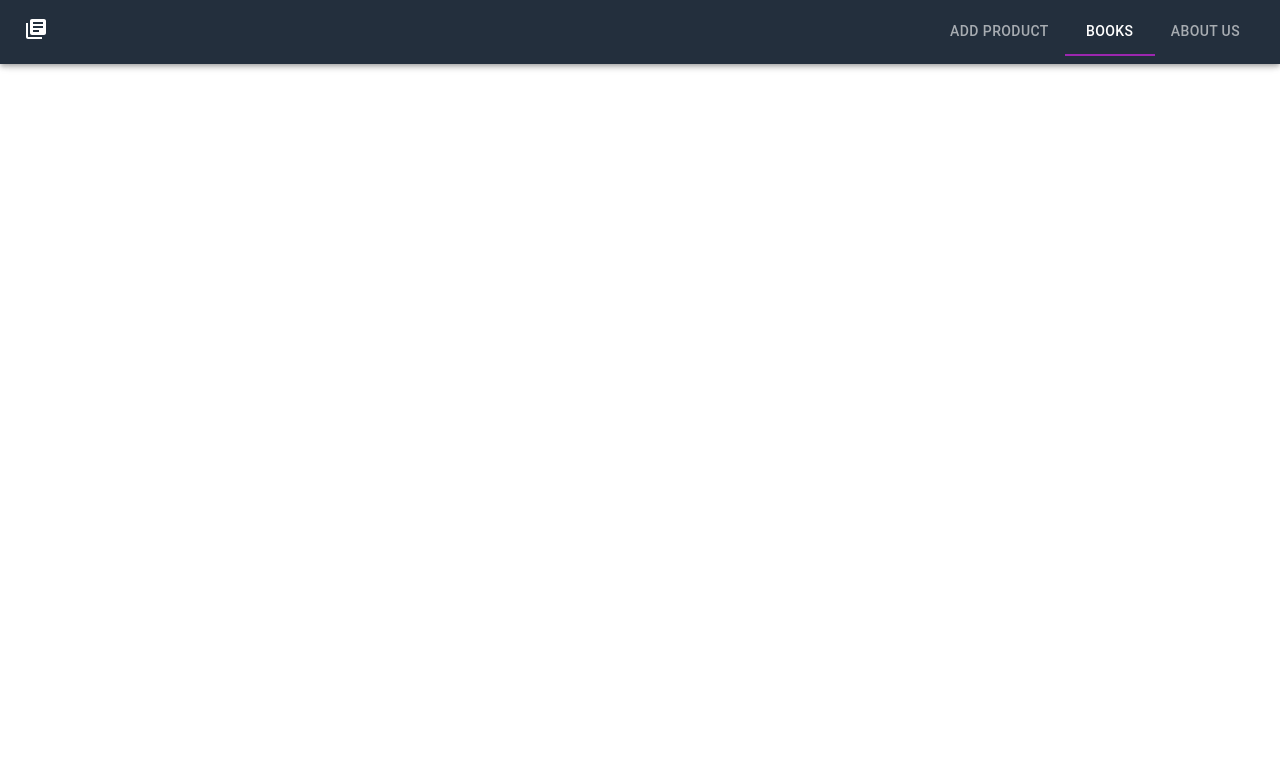
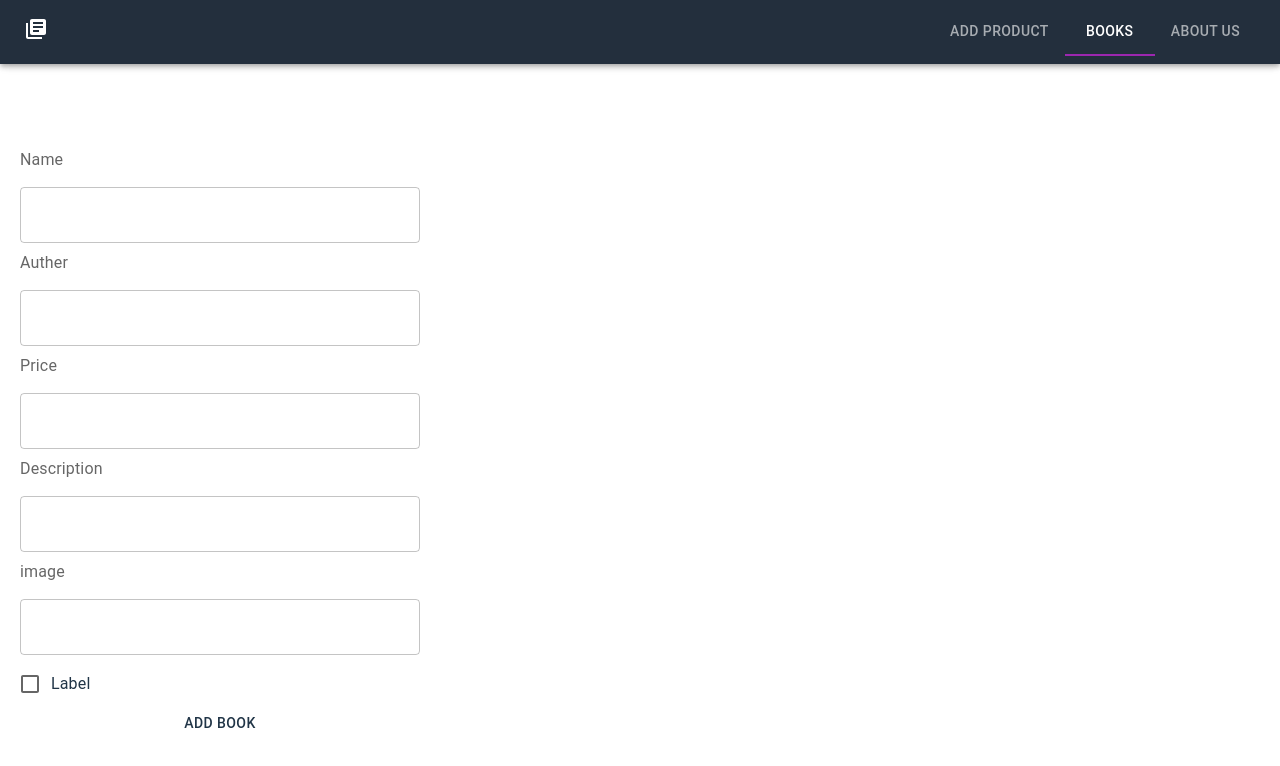
Before and after one commit to Maremar3/Ghabyous-Maryana-Library-capstone, a React (Vite) app: page /add in a window 1280 px wide. Shown: the top 766 px of the page. Built offline with nearby package versions, Linux system fonts and the light colour scheme.

Commit message:
ADD BOOK FORM WORKS AS A DESIGN WITHOUT FUNCTIONALTY

```diff
--- a/src/components/AddBook.jsx
+++ b/src/components/AddBook.jsx
@@ -1,37 +1,105 @@
 import { Description } from '@mui/icons-material';
-import { FormLabel, TextField } from '@mui/material'
+import { Button, FormLabel, TextField, FormControlLabel, Checkbox } from '@mui/material'
+import "../components/Book/Book.css"
 import React, { useState } from 'react'
+// import box from 'react-dom'
 
 function AddBook() {
-  const  [inputs,setInputs]=useState({
-    name:'',
-    description:'',
-    price:'',
-    auther:'',
-    available:false,
-    image:''
+  const [inputs, setInputs] = useState({
+    name: '',
+    description: '',
+    price: '',
+    auther: '',
+    available: false,
+    image: ''
   });
-return(
-  <div></div>
+  const [checked, setChecked] = useState(false);
+  const handleChange = (e) => {
+    setInputs((prevState) => ({
+      ...prevState,
+      [e.target.name]: e.target.value
+    }))
+    //console.log(e.target.name,"value",e.target.value)
 
-)
-  // return (
-  //   <div>
-  //     Add Books From Here
-  //   </div>
-  // )
+  }
+  return (
+    <div>
+      <form>
+        <box>
+
+
+          <FormLabel>Name</FormLabel>
+          <TextField value={inputs.name} onChange={handleChange} margin="normal" variant='outlined' name="name" />
+          <FormLabel>Auther</FormLabel>
+          <TextField margin="normal" variant='outlined' name="auther" />
+          <FormLabel>Price</FormLabel>
+          <TextField type='number' margin="normal" variant='outlined' name="price" />
+          <FormLabel>Description</FormLabel>
+          <TextField margin="normal" variant='outlined' name="description" />
+          <FormLabel>image</FormLabel>
+          <TextField margin="normal" variant='outlined' name="image" />
+          {/* <FormControlLabel control={<Checkbox checked={false} />} label="Label" /> */}
+          <FormControlLabel control={<Checkbox checked={checked} onChange={() => setChecked(!checked)} />} label="Label" />
+          <Button variant='contain' type='submit'>
+            Add Book
+          </Button>
+
+
+        </box>
+      </form>
+    </div>
+  )
+  // return
+
+
+  // <form>
+
+  // {/* <Box
+  //  display = "flex"
+  //   flexDirection="column"
+  //    justifyContent={'center'}
+  //    maxWidth={700}
+  //   alignContent={"center"}
+  //   alignSelf="center"
+  //   marginLeft={"auto"}
+  //   marginRight="auto"
+  //   marginTop={10}
+  // > */}
+  // <FormLabel>Name</FormLabel>
+  // <TextField margin="normal" fullwidth variant='outlined' name="name"/>
+  //  {/* <FormLabel>Auther</FormLabel>
+  //   <TextField value={inputs.name} onChange={handleChange} margin="normal" fullwidth variant='outlined' name="name"/> */}
+  // <FormLabel>Auther</FormLabel>
+  // <TextField margin="normal" fullwidth variant='outlined' name="auther"/>
+  // {/* <FormLabel>Description</FormLabel>
+  //   <TextField value={inputs.description} onChange={handleChange} margin="normal" fullwidth variant='outlined' name="auther"/> */}
+  //  <FormLabel>Description</FormLabel>
+  // <TextField margin="normal" fullwidth variant='outlined' name="description"/>
+  //  {/* <FormLabel>Price</FormLabel>
+  //   <TextField value={inputs.price} onChange={handleChange} margin="normal" fullwidth variant='outlined' name="description"/> */}
+  // <FormLabel>Price</FormLabel>
+  // <TextField type="number" margin="normal" fullwidth variant='outlined' name="price"/>
+  // <FormLabel>image</FormLabel>
+  // <TextField  margin="normal" fullwidth variant='outlined' name="image"/>
+  // {/* <TextField value={inputs.image} onChange={handleChange} margin="normal" fullwidth variant='outlined' name="image"/> */}
+  //  {/* <FormControlLabel control={<Checkbox checked={inputs.available} />} label="available" /> */}
+  // {/* <Button variant="contained" type="submit">Add Book</Button> */}
+  //  {/* </Box> */}
+
+  // </form>
+
+
+
+
+
+  // {/* <form> */}
+
+  // {/* <FormLabel>Name</FormLabel> */}
+  // {/* <TextField  margin="normal" fullwidth variant='outlined' name="name" />  */}
+
+
+  // // </form>
+
 }
 
 export default AddBook
-
-// import React from 'react'
-
-// const AddBook = () => {
-//   return
-//     <div>
-//       Add Books From Here
-//     </div>
-
-// }
-
-// export default AddBook
--- a/src/components/Book/Book.css
+++ b/src/components/Book/Book.css
@@ -46,3 +46,19 @@ img{
     width: 250px;
     height: 250px;
 }
+box{
+    margin-top: 90px;
+    margin-left:20px;
+    /* margin-left: auto;
+    margin-right: auto; */
+    display: flex;
+    flex-direction: column;
+    justify-content: center;
+    width: 400px;
+    /* align-items: center; */
+    /* align-self: center; */
+ }
+ Button{
+    background-color: blue;
+    color: aqua;
+ }
--- a/src/components/Book/Books.jsx
+++ b/src/components/Book/Books.jsx
@@ -3,9 +3,7 @@ import React, { useEffect, useState } from 'react'
 import "./Book.css"
 import axios from 'axios'
 import Book from './Book'
-//  const URL="http://localhost:5173/books"
 const URL = "http://localhost:3000"
-// const URL="http://localhost:5000/books"
 const fetchHandler = async () => {
   return await axios.get(URL).then((res) => res.data)
   //console.log(res.data)
```
Also changed, not shown: src/components/Book/Book.jsx (+2 -10 lines).
